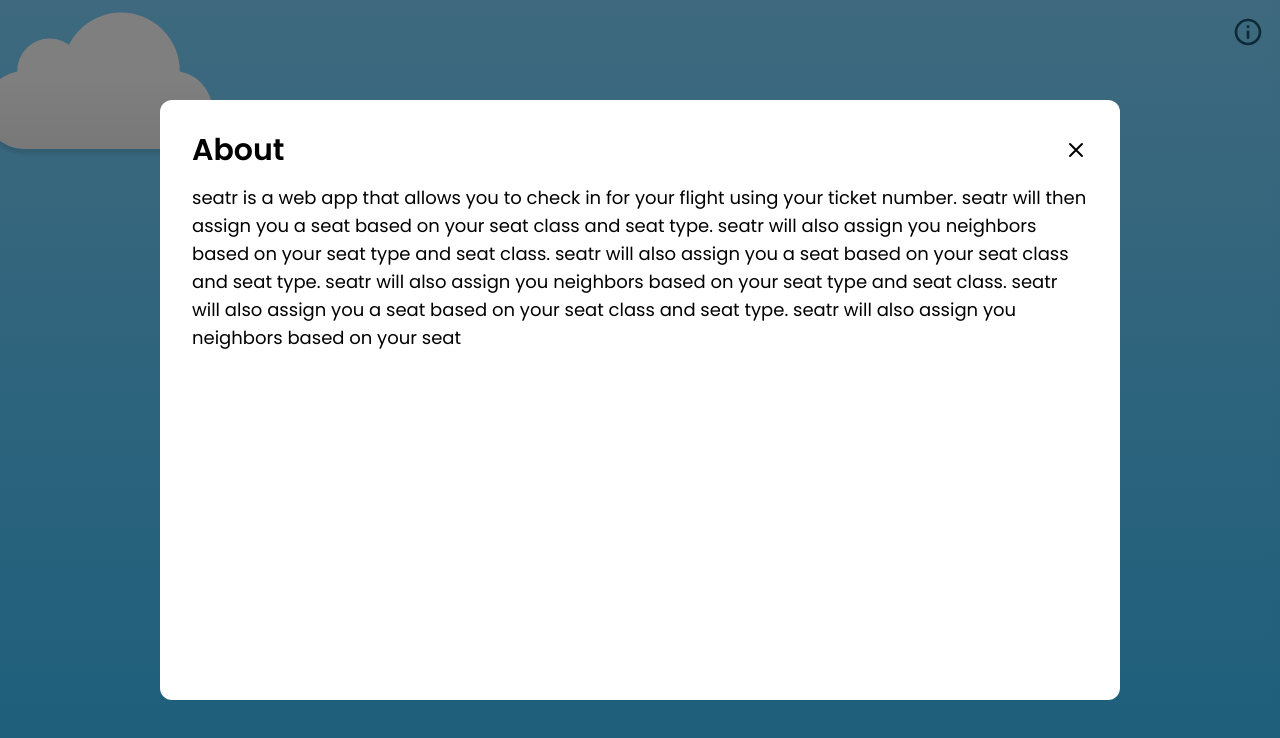
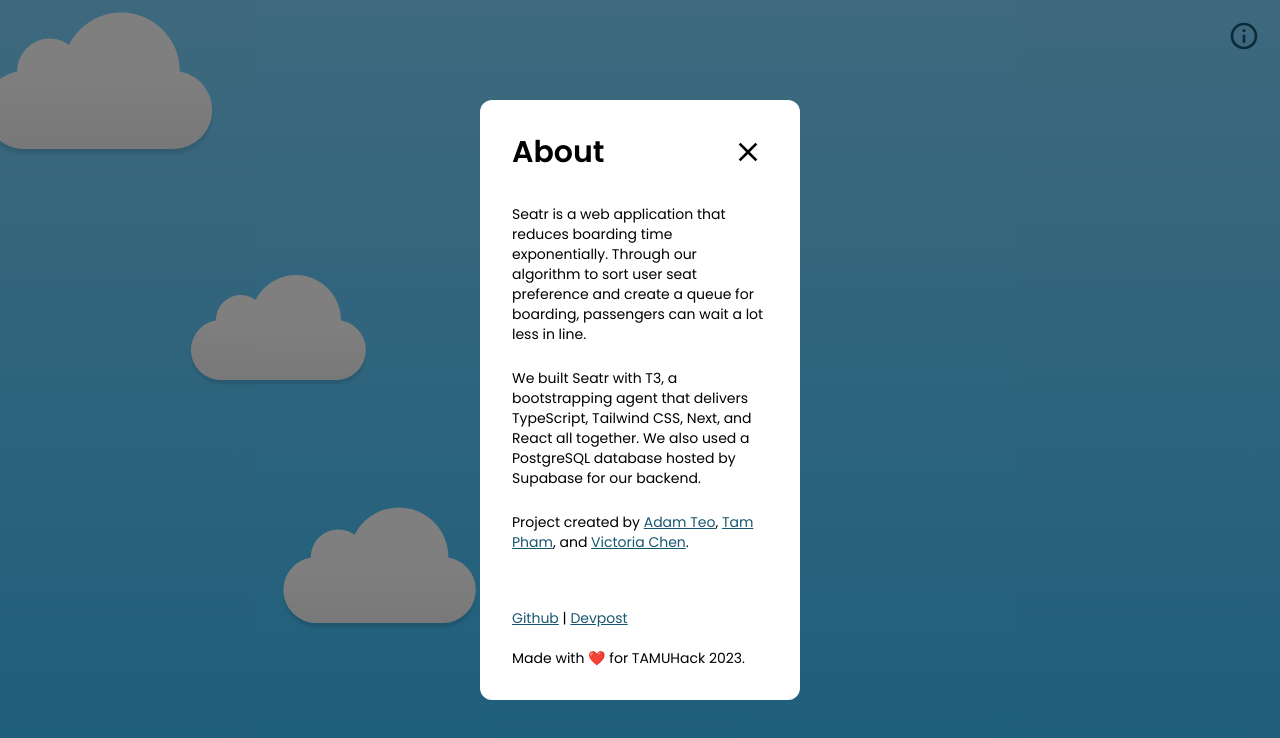
Before and after one commit to ysadamt/seatr, a Next.js app: page / in a window 1280 px wide. Both pictures are taken after a click on the button 1248 px from the left and 32 px from the top of the page. Shown: the top 738 px of the page. Built offline with nearby package versions, Linux system fonts and the light colour scheme; no server answers; the database is empty.

Commit message:
Add modal description and links

```diff
--- a/src/pages/_app.tsx
+++ b/src/pages/_app.tsx
@@ -9,7 +9,7 @@ const MyApp: AppType = ({ Component, pageProps }) => {
   return (
     <>
       <Head>
-        <title>Seatr</title>
+        <title>seatr</title>
         <meta name="viewport" content="width=device-width, initial-scale=1" />
         <link
           href="/favicon.png"
--- a/src/pages/index.tsx
+++ b/src/pages/index.tsx
@@ -1,5 +1,5 @@
 import { type NextPage } from "next";
-import { MdEventSeat, MdInfoOutline } from "react-icons/md";
+import { MdClose, MdEventSeat, MdInfoOutline } from "react-icons/md";
 import Link from "next/link";
 import { useEffect, useState } from "react";
 import { faker } from '@faker-js/faker';
@@ -113,41 +113,40 @@ const Home: NextPage = () => {
 
       </div>
 
-        <button className="absolute top-4 right-4 text-[#195770] animated animatedFadeInUp fadeInUp" onClick={toggleModal}>
+      <button className="absolute top-4 right-4 text-[#195770] animated animatedFadeInUp fadeInUp transition-colors duration-300 hover:bg-[#1957701a] rounded-full p-1" onClick={toggleModal}>
         <MdInfoOutline size={32} />
       </button>
 
       <div id="modal" className={`fixed top-0 left-0 w-full h-full flex justify-center items-center bg-black bg-opacity-50 ${showModal ? `fadeIn` : `fadeOut`}`} onClick={toggleModal}>
-            <div className="bg-white w-3/4 h-3/4 rounded-xl p-8 flex flex-col gap-4">
+        <div className="bg-white w-4/5 lg:w-1/4 h-4/5 lg:h-3/4 rounded-xl p-8 flex flex-col gap-8" onClick={(e) => e.stopPropagation()}>
           <div className="flex flex-row justify-between items-center">
             <h1 className="text-3xl font-semibold">About</h1>
-                <button onClick={toggleModal}>
-                  <svg
-                    xmlns="http://www.w3.org/2000/svg"
-                    className="h-6 w-6"
-                    fill="none"
-                    viewBox="0 0 24 24"
-                    stroke="currentColor"
-                  >
-                    <path
-                      strokeLinecap="round"
-                      strokeLinejoin="round"
-                      strokeWidth={2}
-                      d="M6 18L18 6M6 6l12 12"
-                    />
-                  </svg>
+              <button className="transition-colors duration-300 hover:bg-zinc-100 rounded-full p-1" onClick={toggleModal}>
+                <MdClose size={32} />
               </button>
           </div>
-              <p className="text-lg">
-                seatr is a web app that allows you to check in for your flight
-                using your ticket number. seatr will then assign you a seat based
-                on your seat class and seat type. seatr will also assign you
-                neighbors based on your seat type and seat class. seatr will also
-                assign you a seat based on your seat class and seat type. seatr
-                will also assign you neighbors based on your seat type and seat
-                class. seatr will also assign you a seat based on your seat class
-                and seat type. seatr will also assign you neighbors based on your seat
+          <div className="flex flex-col h-full justify-between items-start">
+            <div className="flex flex-col">
+              <p className="text-sm">
+                Seatr is a web application that reduces boarding time exponentially. Through our algorithm to sort user seat preference and create a queue for boarding, passengers can wait a lot less in line.
               </p>
+              <br />
+              <p className="text-sm">
+                We built Seatr with T3, a bootstrapping agent that delivers TypeScript, Tailwind CSS, Next, and React all together. We also used a PostgreSQL database hosted by Supabase for our backend.
+              </p>
+              <br />
+              <p className="text-sm">
+                Project created by <a className="text-[#195770] underline" target="_blank" rel="noreferrer" href="https://github.com/ysadamt">Adam Teo</a>, <a className="text-[#195770] underline" target="_blank" rel="noreferrer" href="https://github.com/ElectrifyPro">Tam Pham</a>, and <a className="text-[#195770] underline" target="_blank" rel="noreferrer" href="https://github.com/victoriaemily">Victoria Chen</a>.
+              </p>
+            </div>
+            <br />
+            <p className="text-sm">
+              <a className="text-[#195770] underline" target="_blank" rel="noreferrer" href="https://github.com/ysadamt/seatr">Github</a> | <a className="text-[#195770] underline" target="_blank" rel="noreferrer" href="https://devpost.com/software/seatr-solution-to-air-boarding">Devpost</a>
+              <br />
+              <br />
+              Made with ❤️ for TAMUHack 2023.
+            </p>
+          </div>
         </div>
       </div>
 
```
Lines whose indentation alone changed are shown as unchanged.
